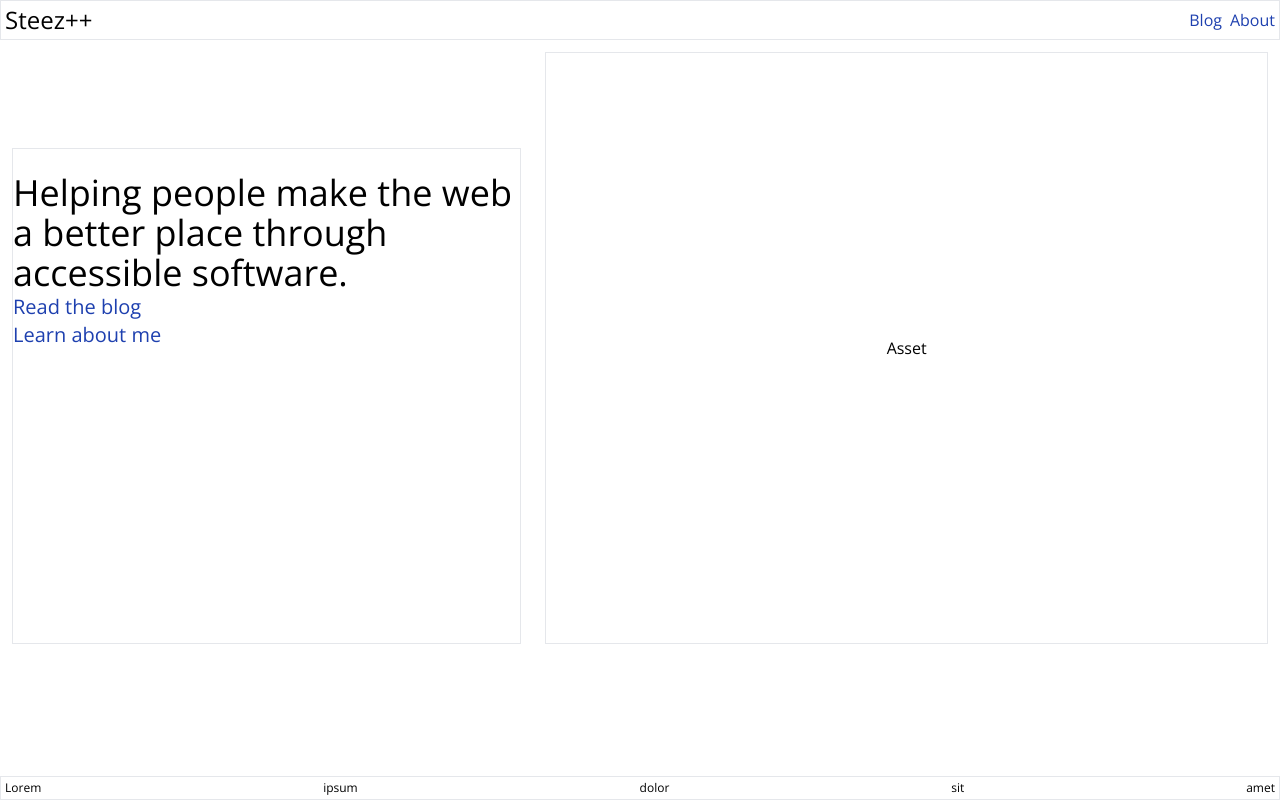
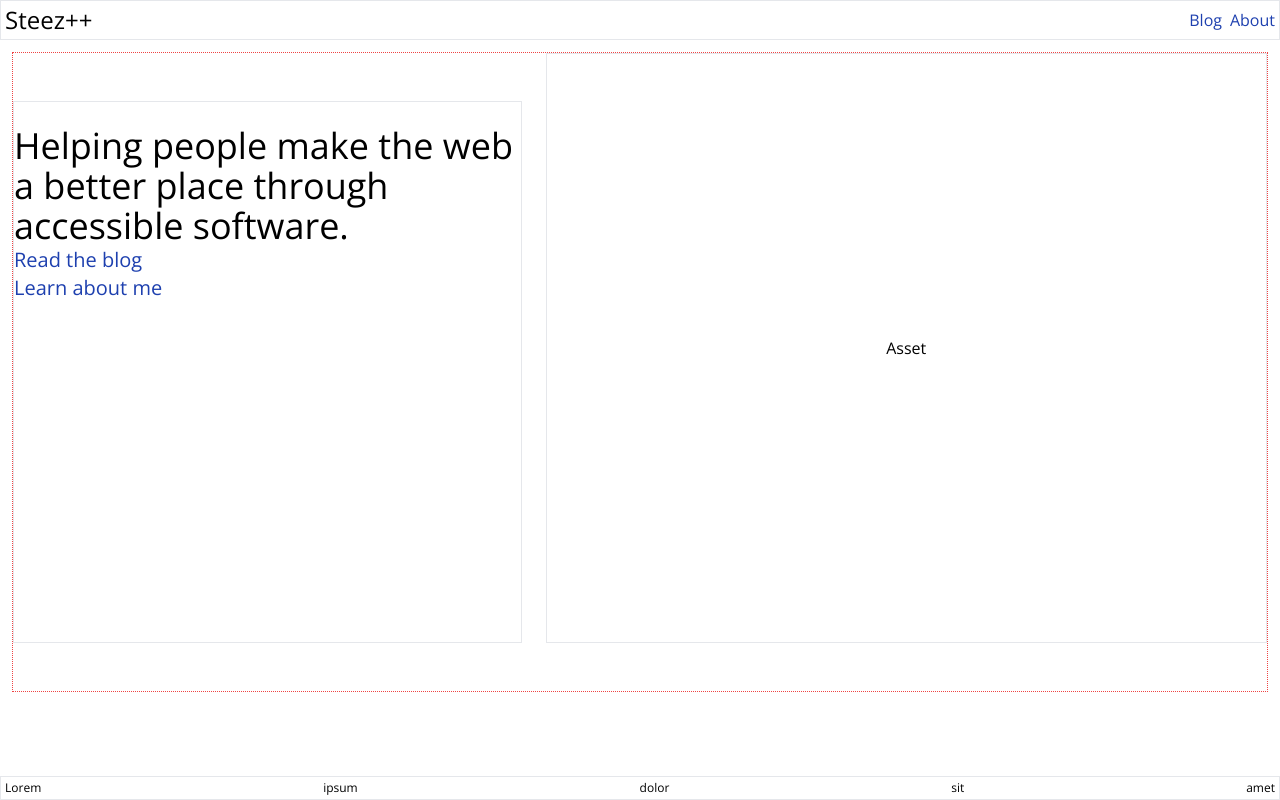
Before and after one commit to steezplusplus/Accessible-Web-Components, a Next.js app: page / in a window 1280 px wide. Built offline with nearby package versions, Linux system fonts and the light colour scheme.

Commit message:
feat: as

```diff
--- a/app/page.tsx
+++ b/app/page.tsx
@@ -2,25 +2,22 @@ import Link from "next/link";
 
 export default async function Home() {
   return (
-    <div>
-      <header className="grid grid-cols-4 gap-x-4 md:grid-cols-8 lg:grid-cols-12 lg:gap-x-6 mx-auto max-w-7xl lg:mb-64 h-auto pt-24 lg:min-h-[40rem] lg:pb-12">
-        <div className="col-span-full mb-12 lg:mb-0 flex items-center justify-center lg:col-span-7 lg:col-start-6 lg:-mr-5vw lg:-mt-24 lg:px-0 border border-solid">
+    <div className="flex flex-col gap-y-4">
+      <header className="grid grid-cols-4 gap-x-4 md:grid-cols-8 lg:grid-cols-12 lg:gap-x-6 mx-auto max-w-7xl h-auto pt-12 lg:min-h-[40rem] lg:pb-12 border border-dotted border-red-500">
+        <div className="col-span-full mb-12 lg:mb-0 flex items-center justify-center lg:col-span-7 lg:col-start-6 lg:-mr-5vw lg:-mt-12 lg:px-0 border border-solid">
           Asset
         </div>
-        <div className="col-span-full pt-6 lg:col-start-1 lg:row-start-1 lg:flex lg:h-full lg:flex-col lg:col-span-5 border border-solid">
+        <div className="col-span-full pt-6 lg:col-start-1 lg:row-start-1 flex lg:h-full flex-col lg:col-span-5 border border-solid">
           <h2 className="text-4xl">Helping people make the web a better place through accessible software.</h2>
           <Link className="text-xl text-blue-800 hover:text-blue-900 hover:underline" href="/blog">Read the blog</Link>
           <Link className="text-xl text-blue-800 hover:text-blue-900 hover:underline" href="/about">Learn about me</Link>
         </div>
       </header>
-
     </div>
   );
 }
 
-
-
-{/* <section className="grid lg:grid-cols-2 md:grid-cols-1">
+{/* <section className="grid lg:grid-cols-2 md:grid-cols-1 border-dotted border-blue-500">
 <div className="border border-solid">
   Asset
 </div>
@@ -28,6 +25,7 @@ export default async function Home() {
   <h2 className="text-4xl">I strive to empower all users through accessible solutions</h2>
 </div>
 </section>
-<section className="border border-solid">
+
+<section className="border  border-dotted border-green-500">
 Featured article
 </section> */}
```
